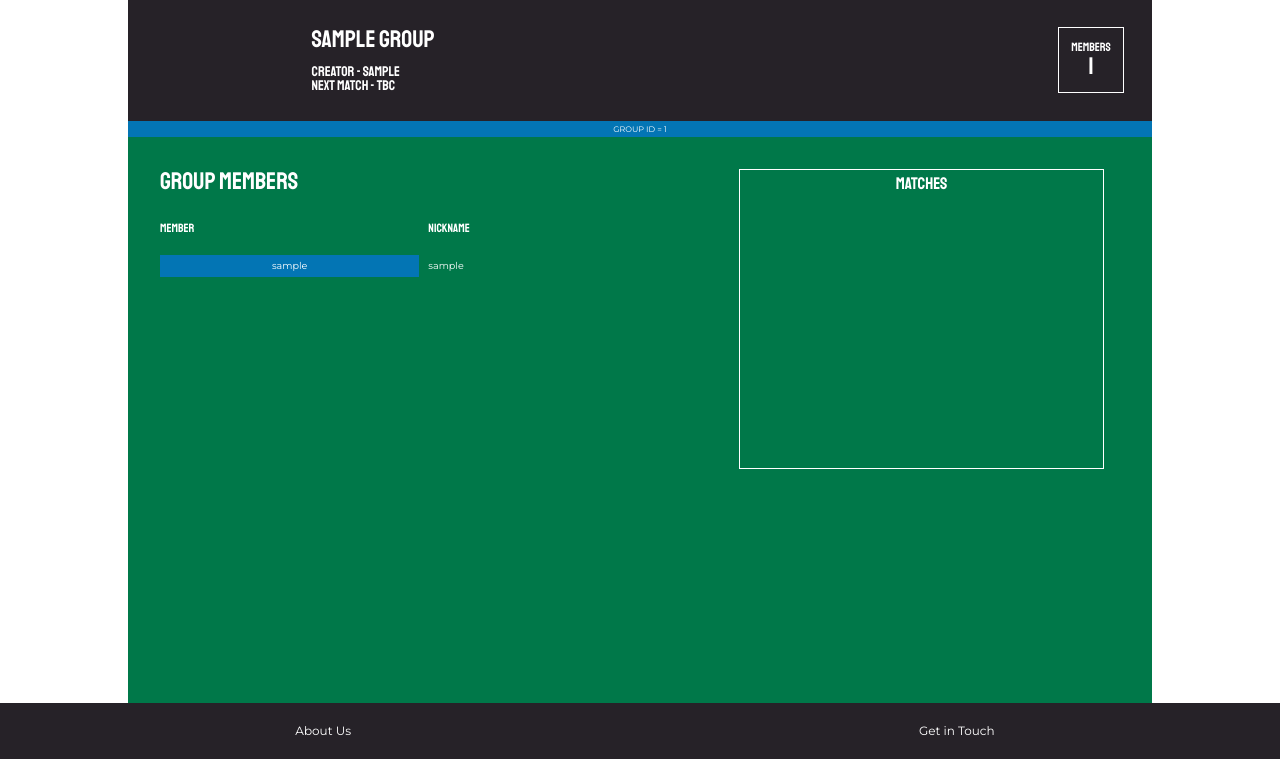
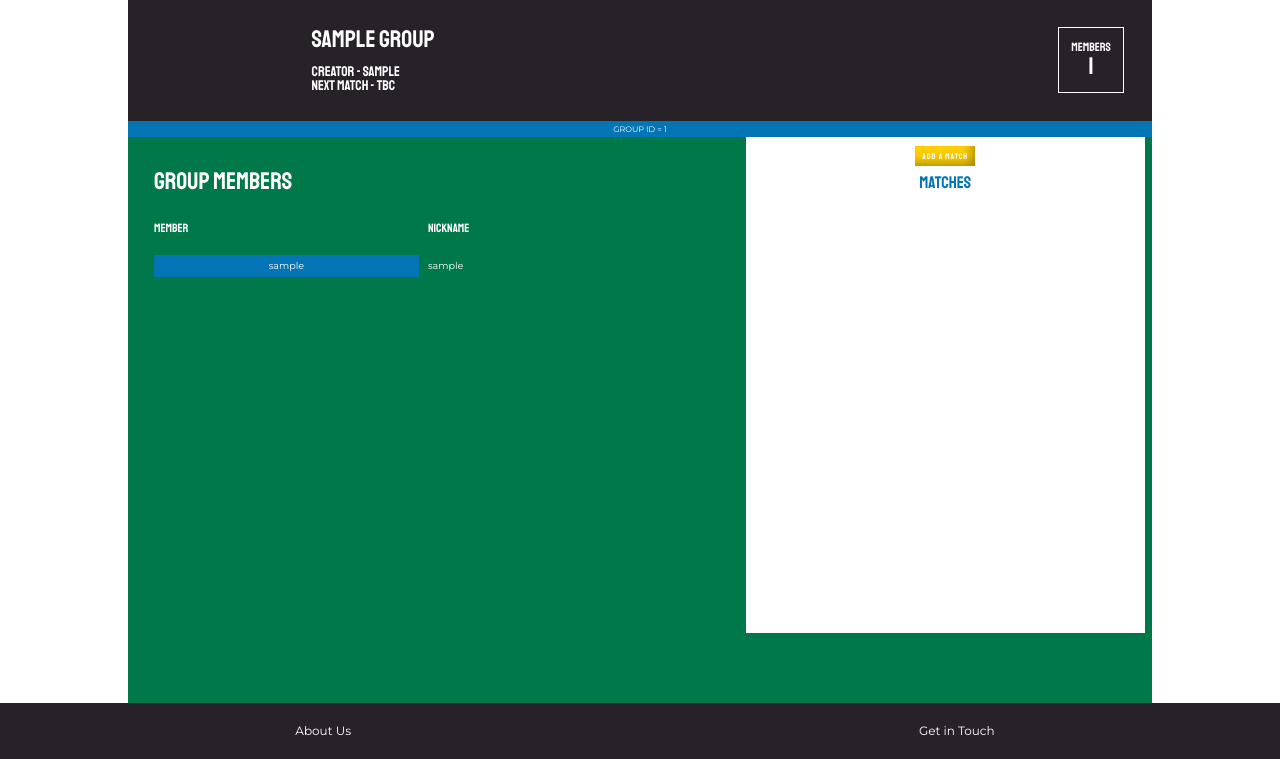
Before and after one commit to ebaymademepoor/django_milestone_project_myTeam, a Django app: a page that uses groups/templates/group-home.html in a window 1280 px wide. Shown: the part 53-812 px from the top of the page. Run offline with Django 3.2, Linux system fonts and the light colour scheme; a user stored in the database is signed in; tables that the repository leaves empty hold one stand-in row (values such as "Sample post").

Commit message:
Add a match button created for group-home.html and styling updated to prepare for new match functions

```diff
--- a/groups/templates/group-home.html
+++ b/groups/templates/group-home.html
@@ -40,6 +40,7 @@
 
         </div>
         <div class="matches-box">
+            <a href="" class="link-btn add-a-match-btn">Add a match</a>
             <h3>Matches</h3>
         </div>
     </section>
--- a/static/css/components/buttons.scss
+++ b/static/css/components/buttons.scss
@@ -91,3 +91,21 @@ button,
     margin: 0 auto;
     background-color: $brand-irises-green;
 }
+
+// Group-home.html buttons -----------------------------------------------------
+
+.add-a-match-btn {
+    position: absolute;
+    font-size: 8px;
+    width: 60px;
+    text-align: center;
+    height: 20px;
+    line-height: 20px;
+    background-color: #FFCE00;
+    top: 8px;
+    margin: 0 auto;
+    left: 0;
+    right: 0;
+
+    @extend %inset-shadow;
+}
--- a/static/css/components/pages.scss
+++ b/static/css/components/pages.scss
@@ -477,7 +477,6 @@
     }
 
     .content {
-        padding: 32px;
         box-sizing: border-box;
 
         .member-box,
@@ -486,9 +485,12 @@
             display: inline-block;
             min-height: 300px;
             vertical-align: top;
+            box-sizing: border-box;
+            min-height: 62vh;
         }
 
         .member-box {
+            padding: 32px 0 26px 26px;
             color: $white;
             width: 60%;
 
@@ -534,10 +536,12 @@
         }
 
         .matches-box {
-            width: 38%;
-            border: $white 1px solid;
-            color: $white;
+            width: 39%;
+            color: $brand-starry-night-blue;
+            background-color: $white;
             text-align: center;
+            padding: 32px 12px 26px;
+            position: relative;
 
             h3 {
                 padding: 6px 0;
--- a/static/css/styles.css
+++ b/static/css/styles.css
@@ -55,7 +55,7 @@ table {
   background-repeat: no-repeat;
   background-size: cover; }
 
-.inset-shadow {
+.add-a-match-btn, .inset-shadow {
   -webkit-box-shadow: inset -7px -7px 13px -6px rgba(0, 0, 0, 0.43);
   -moz-box-shadow: inset -7px -7px 13px -6px rgba(0, 0, 0, 0.43);
   box-shadow: inset -7px -7px 13px -6px rgba(0, 0, 0, 0.43); }
@@ -139,6 +139,19 @@ button,
 .update-player-attributes-btn {
   margin: 0 auto;
   background-color: #007849; }
+
+.add-a-match-btn {
+  position: absolute;
+  font-size: 8px;
+  width: 60px;
+  text-align: center;
+  height: 20px;
+  line-height: 20px;
+  background-color: #FFCE00;
+  top: 8px;
+  margin: 0 auto;
+  left: 0;
+  right: 0; }
 
 .start-off-screen {
   right: -100%; }
@@ -548,15 +561,17 @@ footer {
     font-size: 8px;
     color: #fff; }
   .group-home .content {
-    padding: 32px;
     box-sizing: border-box; }
     .group-home .content .member-box,
     .group-home .content .matches-box {
       box-sizing: border-box;
       display: inline-block;
       min-height: 300px;
-      vertical-align: top; }
+      vertical-align: top;
+      box-sizing: border-box;
+      min-height: 62vh; }
     .group-home .content .member-box {
+      padding: 32px 0 26px 26px;
       color: #fff;
       width: 60%; }
       .group-home .content .member-box .member-container {
@@ -583,10 +598,12 @@ footer {
         margin-right: 6px;
         text-align: center; }
     .group-home .content .matches-box {
-      width: 38%;
-      border: #fff 1px solid;
-      color: #fff;
-      text-align: center; }
+      width: 39%;
+      color: #0375B4;
+      background-color: #fff;
+      text-align: center;
+      padding: 32px 12px 26px;
+      position: relative; }
       .group-home .content .matches-box h3 {
         padding: 6px 0; }
 
```
Also changed, not shown: 1 other file.
